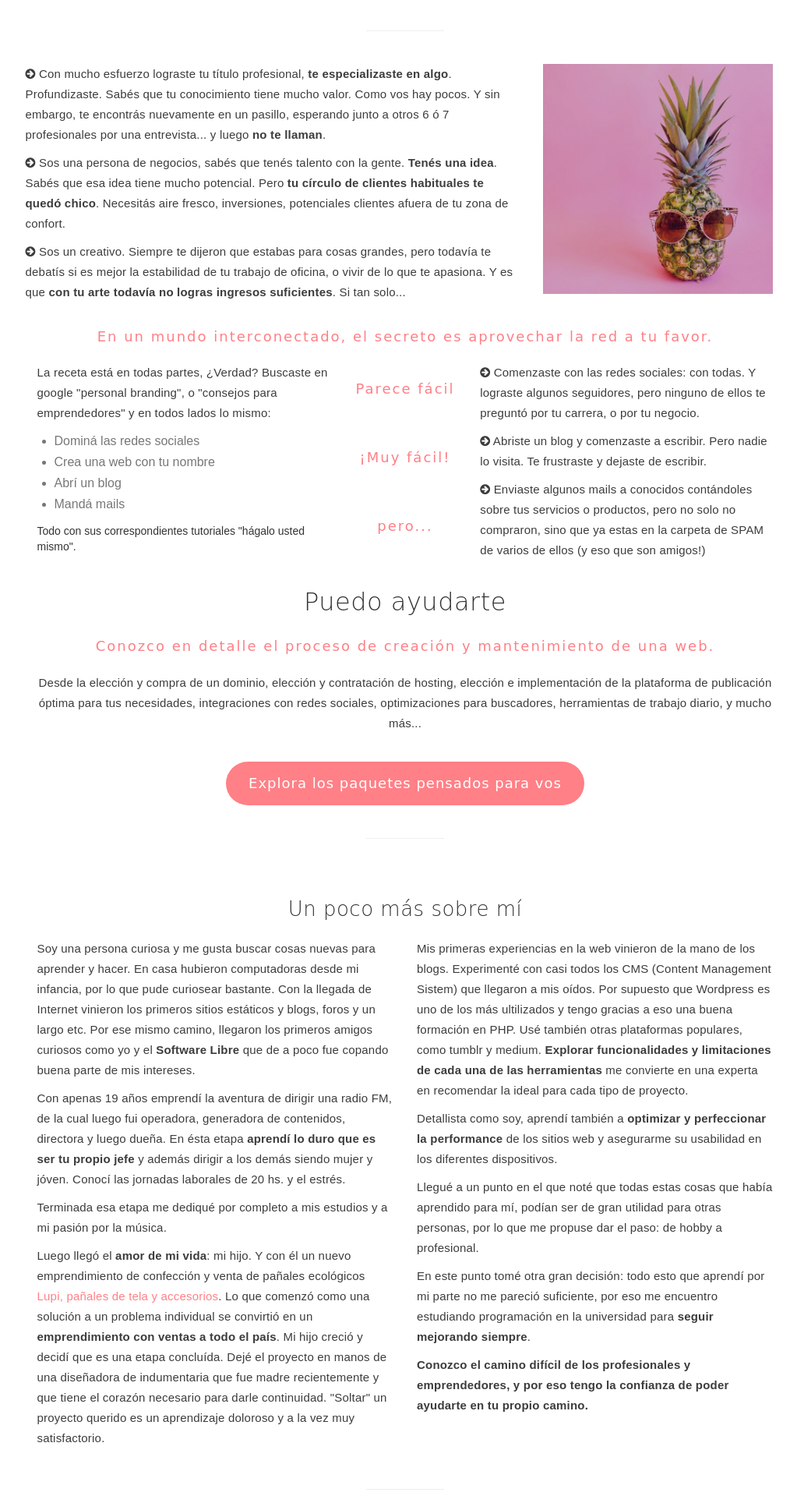
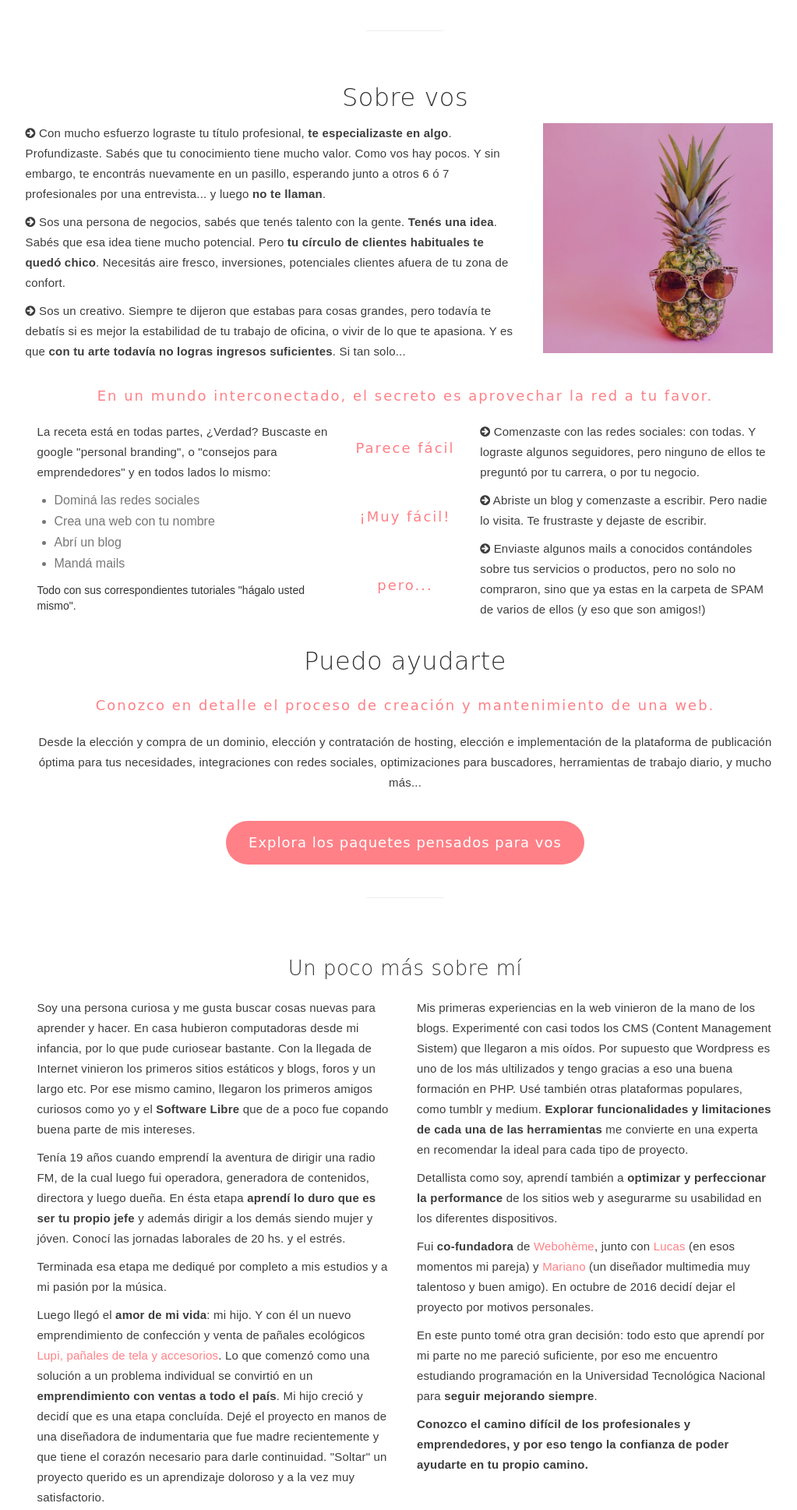
Before and after one commit to sapuru/MagSapuru, a plain HTML site: page acerca-de.html in a window 1280 px wide. Shown: the part 968-2905 px from the top of the page at 78% size, without its empty margins (120-1143 px from the left). Drawn offline with Linux system fonts and the light colour scheme; a web font is replaced by a local one.

Commit message:
Modificaciones para agregar lo solicitado por el Innombrable
Quedó mejor así.

```diff
--- a/acerca-de.html
+++ b/acerca-de.html
@@ -95,6 +95,9 @@
                      <hr>
 
                      <div class="row">
+                       <div class="col-sm-12 center">
+                      <h2>Sobre vos</h2>
+                    </div>
                      <div class="col-md-8 col-sm-12">
                        <p><i class="fa fa-arrow-circle-right" aria-hidden="true"></i>  Con mucho esfuerzo lograste tu título profesional, <strong>te especializaste en algo</strong>. Profundizaste. Sabés que tu conocimiento tiene mucho valor. Como vos hay pocos. Y sin embargo, te encontrás nuevamente en un pasillo,
                          esperando junto a otros 6 ó 7 profesionales por una entrevista... y luego <strong>no te llaman</strong>.</p>
@@ -161,7 +164,7 @@
                      <div class="col-md-6 col-sm-12">
                     <p>Soy una persona curiosa y me gusta buscar cosas nuevas para aprender y hacer. En casa hubieron computadoras desde mi infancia, por lo que pude curiosear bastante. Con la llegada de Internet vinieron los primeros sitios estáticos y blogs, foros y un largo etc. Por ese mismo camino, llegaron los primeros amigos curiosos como yo y el <strong>Software Libre</strong> que de a poco fue copando buena parte de mis intereses.</p>
 
-                    <p>Con apenas 19 años emprendí la aventura de dirigir una radio FM, de la cual luego fui operadora, generadora de contenidos, directora y luego dueña. En ésta etapa <strong>aprendí lo duro que es ser tu propio jefe</strong> y además dirigir a los demás siendo mujer y jóven. Conocí las jornadas laborales de 20 hs. y el estrés.</p>
+                    <p>Tenía 19 años cuando emprendí la aventura de dirigir una radio FM, de la cual luego fui operadora, generadora de contenidos, directora y luego dueña. En ésta etapa <strong>aprendí lo duro que es ser tu propio jefe</strong> y además dirigir a los demás siendo mujer y jóven. Conocí las jornadas laborales de 20 hs. y el estrés.</p>
 
                     <p>Terminada esa etapa me dediqué por completo a mis estudios y a mi pasión por la música.</p>
 
@@ -173,9 +176,9 @@
 
                       <p>Detallista como soy, aprendí también a <strong>optimizar y perfeccionar la performance</strong> de los sitios web y asegurarme su usabilidad en los diferentes dispositivos.</p>
 
-                        <p>Llegué a un punto en el que noté que todas estas cosas que había aprendido para mí, podían ser de gran utilidad para otras personas, por lo que me propuse dar el paso: de hobby a profesional.</p>
+                        <p>Fui <strong>co-fundadora</strong> de <a href="http://weboheme.com">Webohème</a>, junto con <a href="http://lucasgburgos.com">Lucas</a> (en esos momentos mi pareja) y <a href="http://frame.rocks">Mariano</a> (un diseñador multimedia muy talentoso y buen amigo). En octubre de 2016 decidí dejar el proyecto por motivos personales.</p>
 
-                          <p>En este punto tomé otra gran decisión: todo esto que aprendí por mi parte no me pareció suficiente, por eso me encuentro estudiando programación en la universidad para <strong>seguir mejorando siempre</strong>.</p>
+                          <p>En este punto tomé otra gran decisión: todo esto que aprendí por mi parte no me pareció suficiente, por eso me encuentro estudiando programación en la Universidad Tecnológica Nacional para <strong>seguir mejorando siempre</strong>.</p>
 
                             <p><strong>Conozco el camino difícil de los profesionales y emprendedores, y por eso tengo la confianza de poder ayudarte en tu propio camino.</strong>
 
```
Also changed, not shown: index.html (+3 -10 lines), portfolio/index.html (+4 -4 lines).
